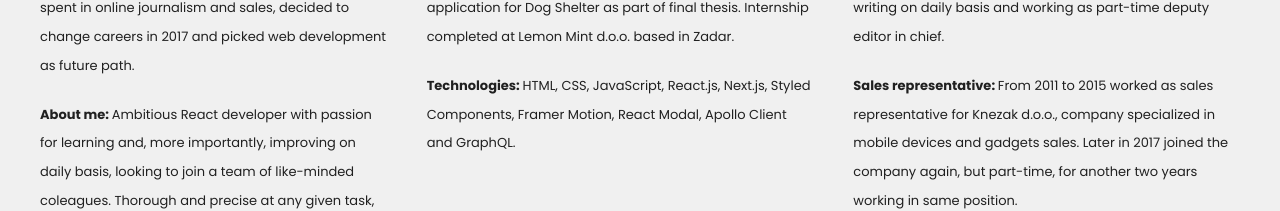
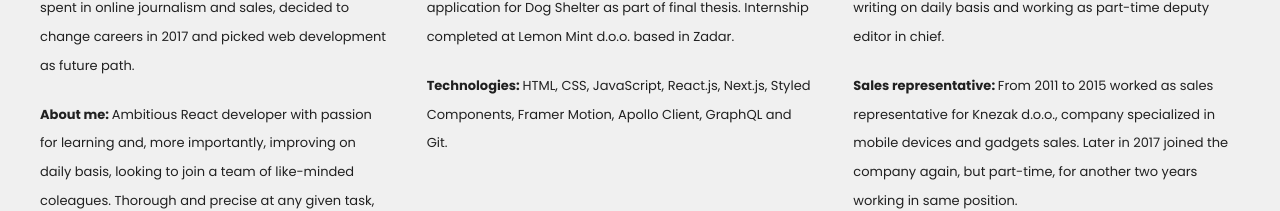
Before and after one commit to unizdmate/portfolio-redesign, a Next.js app: page /about in a window 1280 px wide. Shown: the part 217-428 px from the top of the page. Built offline with nearby package versions, Linux system fonts and the light colour scheme; no server answers.

Commit message:
updated aboutme text

```diff
--- a/data/texts.js
+++ b/data/texts.js
@@ -33,7 +33,7 @@ export const AboutTextCenter = () => {
       </p>
       <p>
         <b>Technologies: </b> HTML, CSS, JavaScript, React.js, Next.js, Styled
-        Components, Framer Motion, React Modal, Apollo Client and GraphQL.
+        Components, Framer Motion, Apollo Client, GraphQL and Git.
       </p>
     </>
   );
```
